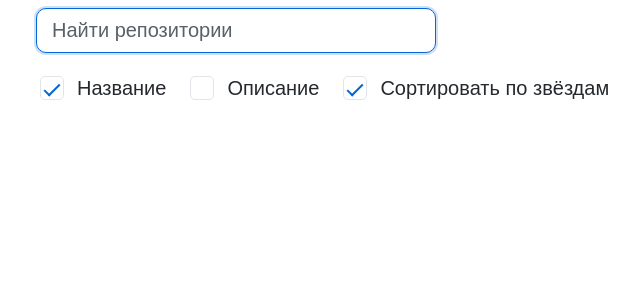
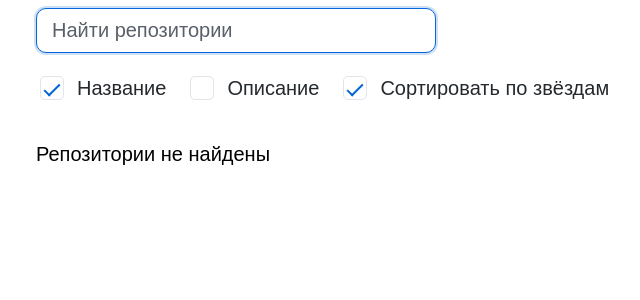
Before and after one commit to mihinov/youtube-tutorials, an Angular app in the folder youtube-ng-github-search/: page / in a window 1280 px wide. Shown: the top 300 px of the page, without its empty margins (124-764 px from the left). Built offline with nearby package versions, Linux system fonts and the light colour scheme.

Commit message:
feat(youtube-ng-github-search): добавлен вывод репозитории не найдены

```diff
--- a/youtube-ng-github-search/src/app/features/github/components/github-repos/github-repos.component.html
+++ b/youtube-ng-github-search/src/app/features/github/components/github-repos/github-repos.component.html
@@ -18,6 +18,9 @@
 		class="repos-wrapper"
 		[loading]="reposLoading$"
 	>
+		@if (repos.length === 0) {
+			<p>Репозитории не найдены</p>
+		}
 		@for (repo of repos; track repo.id) {
 			<app-github-repo [repo]="repo"></app-github-repo>
 		}
```
